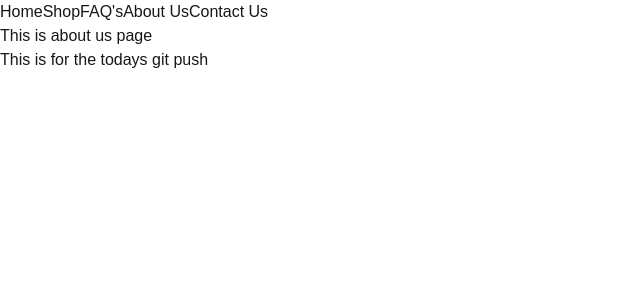
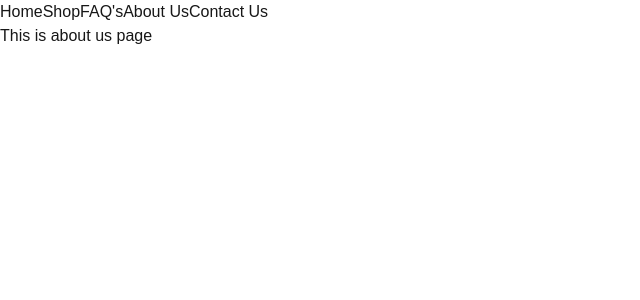
Before and after one commit to shahinexy/Next-js-core-concept-p-1-recape, a Next.js app: page /about in a window 1280 px wide. Shown: the top 300 px of the page, without its empty margins (0-640 px from the left). Built offline with nearby package versions, Linux system fonts and the light colour scheme.

Commit message:
about us page issue fixed

```diff
--- a/src/app/about/page.jsx
+++ b/src/app/about/page.jsx
@@ -4,7 +4,7 @@ const aboutpage = () => {
     return (
         <div>
             <h1 className='text-5xl font-semibold text-red-800'>This is about us page</h1>
-            This is for the todays git push
+
         </div>
     );
 };
```
